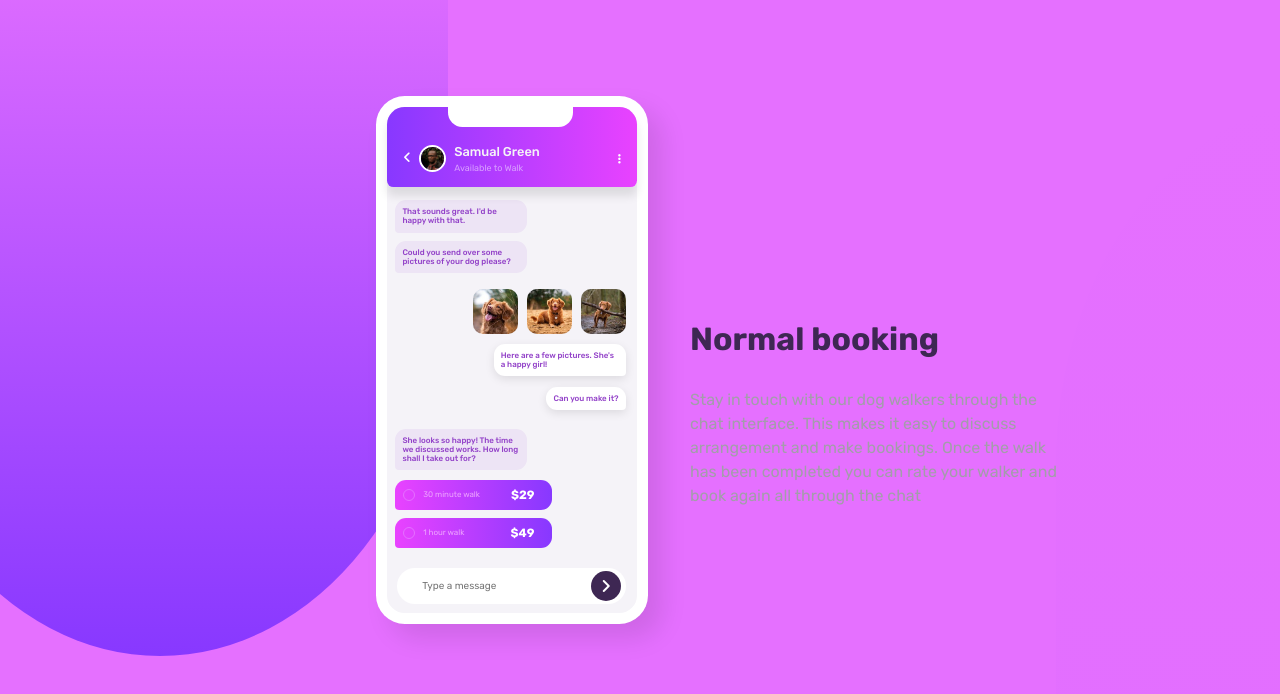
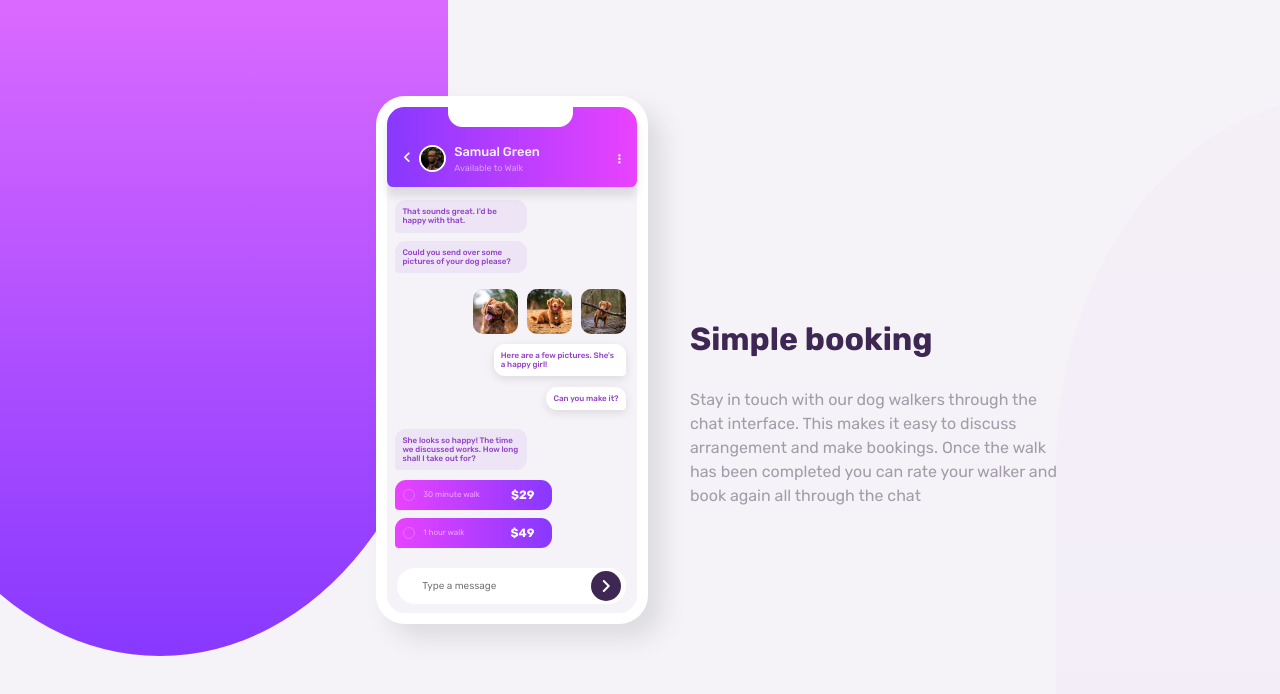
Before and after one commit to mouryasuraj/Chat-app-CSS-illustration, a plain HTML site: page index.html in a window 1280 px wide. Drawn offline with Linux system fonts and the light colour scheme.

Commit message:
Revert "Changed the backgound of main cointainer"

```diff
--- a/css/style.css
+++ b/css/style.css
@@ -25,7 +25,7 @@ body{
     overflow: hidden;
     min-height: 100vh;
     width: 100%;
-    background-color: var(--VeryLightMagenta);
+    background-color: var(--LightGrayishViolet);
     display: flex;
 }
 .container1{
--- a/index.html
+++ b/index.html
@@ -89,7 +89,7 @@
             <div class="design2">
             </div>
             <div class="description">
-                <h1>Normal booking</h1>
+                <h1>Simple booking</h1>
                 <p>Stay in touch with our dog walkers through the chat interface. This makes it easy to discuss arrangement and make bookings. Once the walk has been completed you can rate your walker and book again all through the chat</p>
             </div>
         </div>
```
